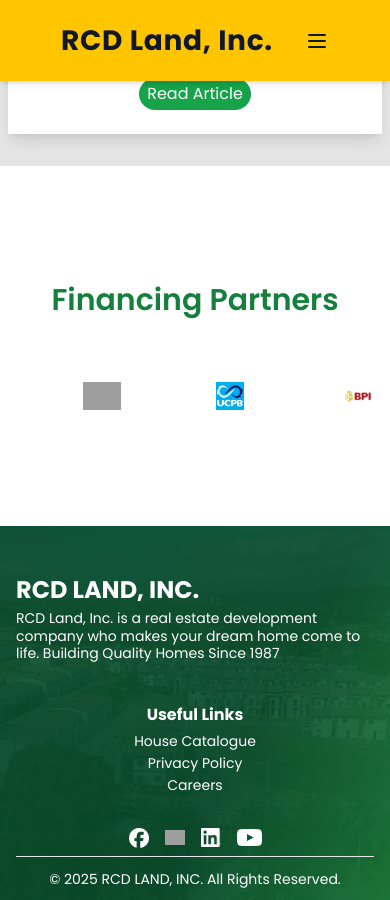
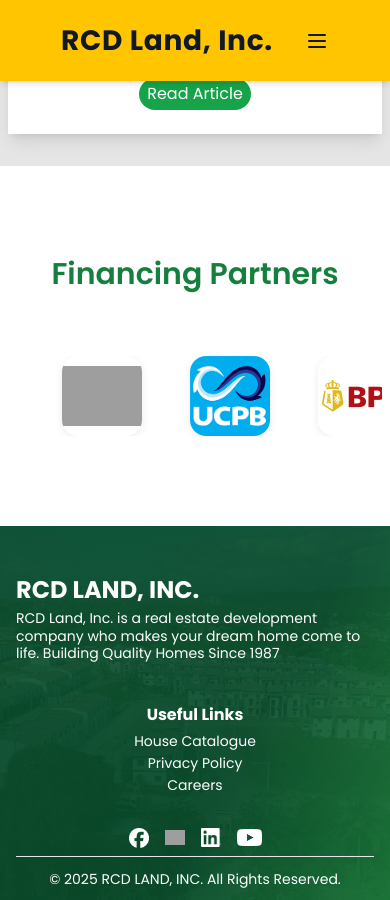
Before and after one commit to renrengabas/rcdland.com, a Jekyll site: the page built from index.html, in a window 390 px wide and 900 px high, scrolled down 6106 px. Built offline with Jekyll 4.4.1, drawn with Linux system fonts in a browser that asks for light colours; nearby versions of some CDN libraries; grey boxes are pictures that could not be loaded.

Commit message:
For /index - Mobile Responsiveness
-Adjusted Icons of Financing Partners

```diff
--- a/index.html
+++ b/index.html
@@ -185,7 +185,7 @@ permalink: /index
         </div>
       </div>
       <div class="flex justify-center mt-10">
-        <a href="https://mail.google.com/mail/?view=cm&fs=1&to=sales@rcdland.com&su=Buyer%20Inquiry" target="_blank"
+        <a href="https://mail.google.com/mail/?view=cm&fs=1&to=sales@rcdland.com&su=Book%20A%20Tripping" target="_blank"
           class="inline-block px-10 py-4 bg-yellow-500 hover:bg-green-600 font-bold rounded-full text-2xl text-black transition">
           Book a Tripping
         </a>
@@ -201,7 +201,7 @@ permalink: /index
       <p class="mb-8 text-lg">Book a visit to your dream home. Choose your preferred date and time, and our team will
         contact you to confirm your schedule.</p>
       <div class="flex justify-center">
-        <a href="https://mail.google.com/mail/?view=cm&fs=1&to=sales@rcdland.com&su=Buyer%20Inquiry" target="_blank"
+        <a href="https://mail.google.com/mail/?view=cm&fs=1&to=sales@rcdland.com&su=Book%20A%20Tripping" target="_blank"
           class="inline-block px-10 py-4 bg-yellow-500 hover:bg-green-600 font-bold rounded-full text-2xl text-black transition">
           Book a Tripping
         </a>
@@ -261,15 +261,15 @@ permalink: /index
       <div class="w-full overflow-x-auto">
         <div class="flex gap-12 items-center justify-center min-w-[700px]">
           <img src="/assets/img/main-src-imgs/financing/pagibig.png" alt="Pag-IBIG Fund"
-            class="h-20 w-20 object-contain transition" />
+            class="object-contain transition" />
           <img src="/assets/img/main-src-imgs/financing/ucpb.png" alt="UCPB"
-            class="h-20 w-20 object-contain transition" />
+            class="object-contain transition" />
           <img src="/assets/img/main-src-imgs/financing/bpi.png" alt="BPI"
-            class="h-20 w-20 object-contain transition" />
+            class="object-contain transition" />
           <img src="/assets/img/main-src-imgs/financing/pnb.png" alt="PNB"
-            class="h-20 w-20 object-contain transition" />
+            class="object-contain transition" />
           <img src="/assets/img/main-src-imgs/financing/nhmfc.png" alt="NHMFC"
-            class="h-20 w-20 object-contain transition" />
+            class="object-contain transition" />
         </div>
       </div>
     </div>
@@ -376,4 +376,19 @@ permalink: /index
     justify-content: center;
     text-align: center;
   }
+
+  /* Financing partner icon sizing */
+#financing-partners img {
+  height: 80px;
+  width: 80px;
+  object-fit: contain;
+  border-radius: 1rem; /* Rounded shape */
+  background: #fff;    /* White background */
+  box-shadow: 0 2px 8px rgba(0,0,0,0.08); /* Subtle shadow */
+  transition: transform 0.2s;
+}
+
+#financing-partners img:hover {
+  transform: scale(1.08);
+}
 </style>
```
